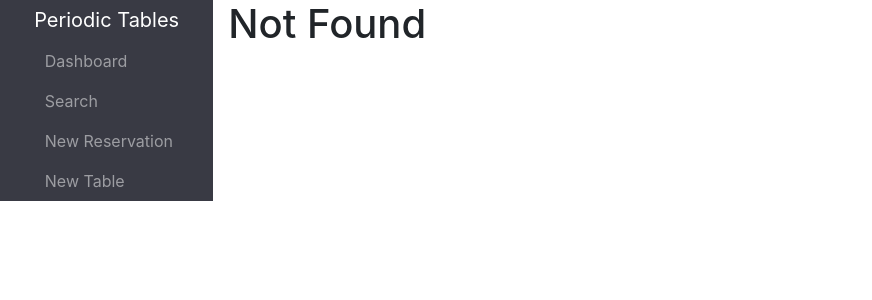
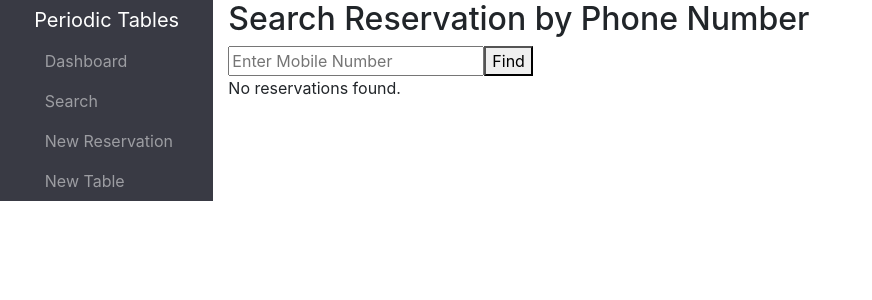
Before and after one commit to willthedevelop3r/restaurant-reservation, a React (Create React App) app in the folder front-end/: page /search in a window 1280 px wide. Before the commit this address had no page. Shown: the top 300 px of the page, without its empty margins (0-872 px from the left). Built offline with nearby package versions, Linux system fonts and the light colour scheme; a web font is replaced by a local one.

Commit message:
fixed backend routing bug, made searchreservations, all tests are passing for us-07

```diff
--- a/front-end/src/layout/Routes.js
+++ b/front-end/src/layout/Routes.js
@@ -34,7 +34,7 @@ function Routes() {
       <Route path='/reservations/:reservation_id/seat'>
         <ReservationSeat />
       </Route>
-      <Route path='/reservations/search'>
+      <Route path='/search'>
         <SearchReservation />
       </Route>
       <Route path='/tables/new'>
--- a/front-end/src/layout/SearchReservation.js
+++ b/front-end/src/layout/SearchReservation.js
@@ -6,19 +6,23 @@ function SearchReservation() {
   const [reservations, setReservations] = useState([]);
   const [error, setError] = useState(null);
 
-  const handleSearch = async () => {
-    try {
-      const results = await searchReservationsByPhoneNumber(mobileNumber);
+  const handleSearch = (e) => {
+    e.preventDefault();
+
+    searchReservationsByPhoneNumber(mobileNumber)
+      .then((results) => {
         setReservations(results);
         setError(null);
-    } catch (err) {
+      })
+      .catch((err) => {
         setError(err.message);
-    }
+      });
   };
 
   return (
     <div>
       <h2>Search Reservation by Phone Number</h2>
+      <form onSubmit={handleSearch}>
         <input
           type='text'
           name='mobile_number'
@@ -26,7 +30,8 @@ function SearchReservation() {
           value={mobileNumber}
           onChange={(e) => setMobileNumber(e.target.value)}
         />
-      <button onClick={handleSearch}>Find</button>
+        <button type='submit'>Find</button>
+      </form>
 
       {error && <div className='alert alert-danger'>{error}</div>}
 
```
Also changed, not shown: 1 other file (tests, documents, lock files or other folders). Lines whose indentation alone changed are shown as unchanged.
